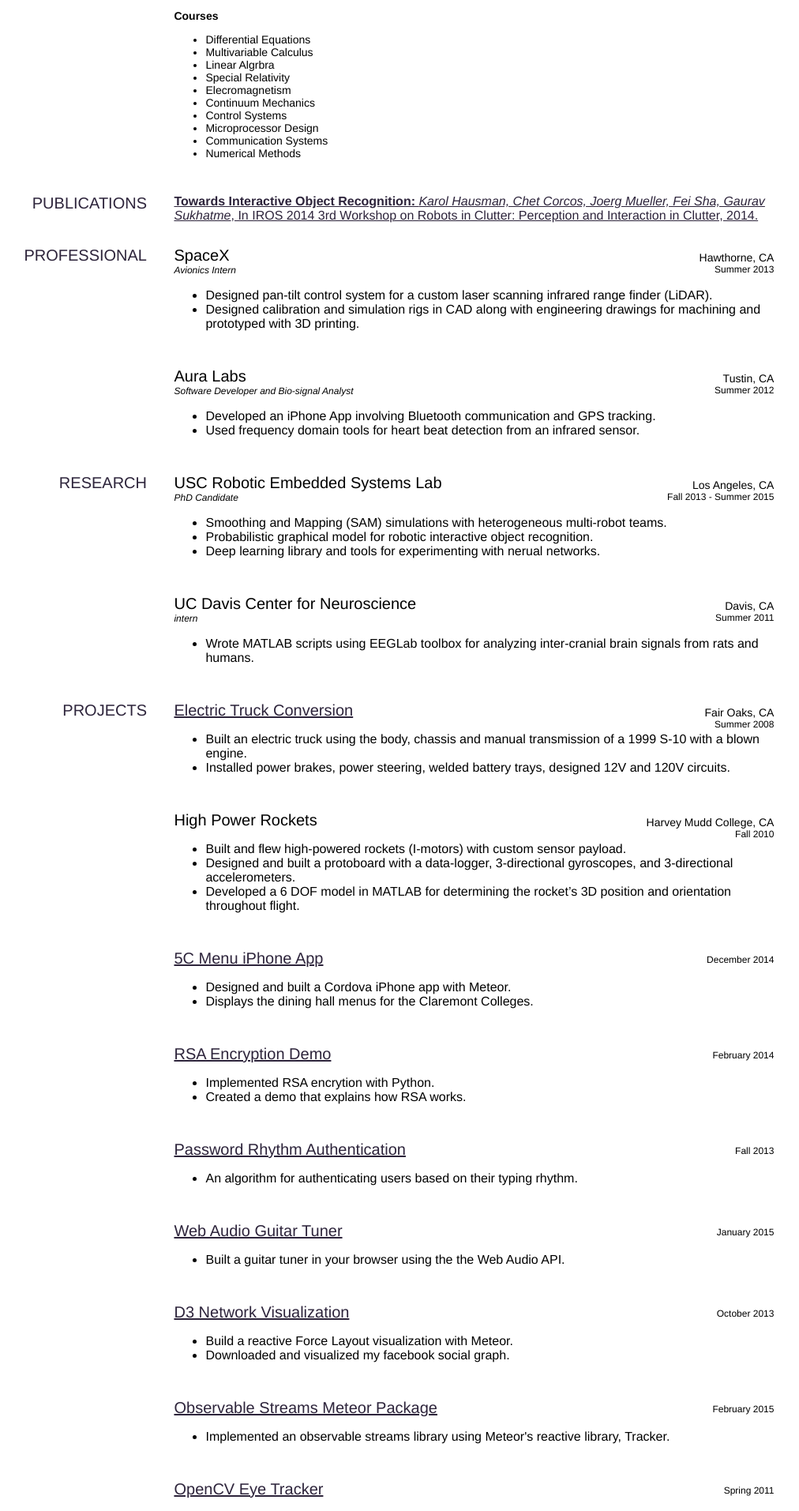
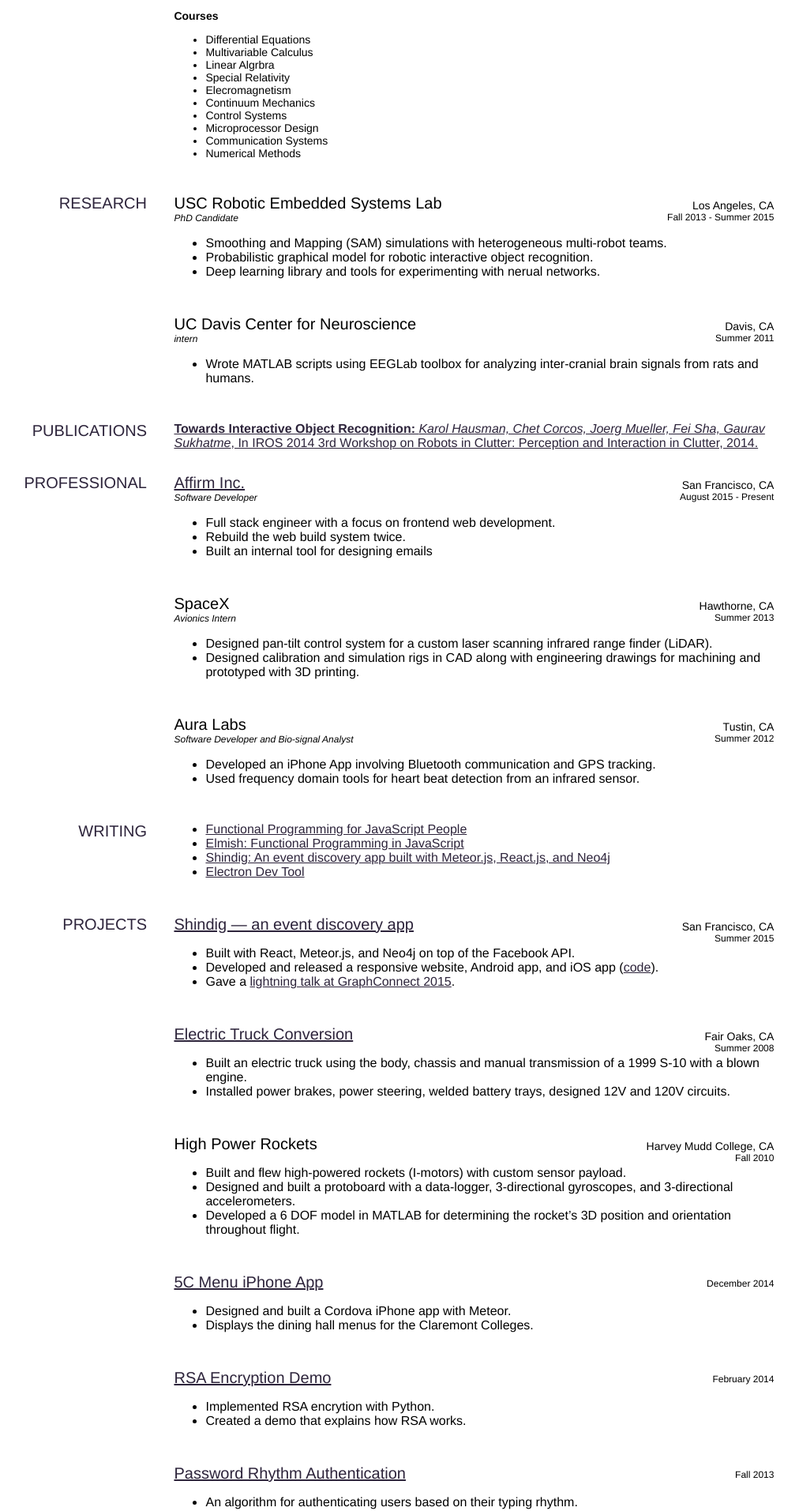
Before and after one commit to ccorcos/ccorcos.github.io, a Jekyll site: the page built from resume.html, in a window 1280 px wide. Shown: the part 517-2430 px from the top of the page at 79% size, without its empty margins (139-1151 px from the left). Built offline with Jekyll 4.4.1, drawn with Linux system fonts in a browser that asks for light colours.

Commit message:
updated with Affirm, writing, and shindig

```diff
--- a/_data/resume.json
+++ b/_data/resume.json
@@ -51,6 +51,16 @@
     "url": "/img/ior-iros2014.pdf"
   }],
   "professional": [{
+    "institution": "<a href='https://www.affirm.com'>Affirm Inc.</a>",
+    "title": "Software Developer",
+    "where": "San Francisco, CA",
+    "when": "August 2015 - Present",
+    "notes": [
+      "Full stack engineer with a focus on frontend web development.",
+      "Rebuild the web build system twice.",
+      "Built an internal tool for designing emails",
+    ]
+  }, {
     "institution": "SpaceX",
     "title": "Avionics Intern",
     "where": "Hawthorne, CA",
@@ -89,6 +99,15 @@
     ]
   }],
   "projects": [{
+    "title": "<a href='https://medium.com/@chetcorcos/shindig-an-event-discovery-app-built-with-meteor-js-react-js-and-neo4j-602afb483ae6'>Shindig &mdash; an event discovery app</a>",
+    "where": "San Francisco, CA",
+    "when": "Summer 2015",
+    "notes": [
+      "Built with React, Meteor.js, and Neo4j on top of the Facebook API.",
+      "Developed and released a responsive website, Android app, and iOS app (<a href='https://github.com/ccorcos/shindig'>code</a>).",
+      "Gave a <a href='https://neo4j.com/blog/mongodb-docker-graphconnect-lightning-talks/'>lightning talk at GraphConnect 2015</a>."
+    ]
+  },{
     "title": "<a href='/projects/2008/09/01/electric-truck.html'>Electric Truck Conversion</a>",
     "where": "Fair Oaks, CA",
     "when": "Summer 2008",
@@ -164,6 +183,24 @@
       "<a href='/projects/2010/01/01/1971-blazer.html'>Restored a 1971 Chevrolet Blaze with my father during winter break.</a>"
     ]
   }],
+  "writing": [
+    {
+      "url": "https://medium.com/@chetcorcos/functional-programming-for-javascript-people-1915d8775504#.mxumvmdeh",
+      "title": "Functional Programming for JavaScript People"
+    },
+    {
+      "url": "https://medium.com/@chetcorcos/elmish-functional-programming-in-javascript-50995f1d4b9e",
+      "title": "Elmish: Functional Programming in JavaScript"
+    },
+    {
+      "url": "https://medium.com/@chetcorcos/shindig-an-event-discovery-app-built-with-meteor-js-react-js-and-neo4j-602afb483ae6#.4t261hhqr",
+      "title": "Shindig: An event discovery app built with Meteor.js, React.js, and Neo4j"
+    },
+    {
+      "url": "https://medium.com/@chetcorcos/electron-dev-tool-13a4b4b3b0b#.y7eqks26m",
+      "title": "Electron Dev Tool"
+    }
+  ],
   "skills": [
     "Python (Theano, Numpy, iPython)",
     "JavaScript (Meteor.js, Node.js, d3.js, React.js, Cordova, Coffeescript)",
--- a/css/resume.scss
+++ b/css/resume.scss
@@ -175,7 +175,7 @@ $headerIconHeight: 50px;
   }
 }
 
-#skills {
+#skills, #writing {
   .content {
     ul {
       margin-top: 0;
--- a/resume.html
+++ b/resume.html
@@ -6,6 +6,7 @@ permalink: /resume/
 <!-- redirect_from: "/files/resume.pdf" -->
 
 <div class="resume">
+
   <div class="contact">
     <div class="inner">
       <div class="name"><a href="#">{{site.data.resume.name}}</a></div>
@@ -28,6 +29,7 @@ permalink: /resume/
       </div>
     </div>
   </div>
+
   <div class="rest">
     <div id="education" class="section">
       <div class="header"><a href="#education">Education</a></div>
@@ -57,6 +59,27 @@ permalink: /resume/
         {% endfor %}
       </div>
     </div>
+
+    <div id="research" class="section">
+      <div class="header"><a href="#research">Research</a></div>
+      <div class="content">
+        {% for x in site.data.resume.research %}
+          <div class="job content-item">
+            <div class="title">{{x.institution}}</div>
+            <div class="subtitle">{{x.title}}</div>
+            <div class="whenwhere"><div class="where">{{x.where}}</div><div class="when">{{x.when}}</div></div>
+            {% if x.notes %}
+              <ul class="notes">
+                {% for note in x.notes %}
+                  <li class="note">{{note}}</li>
+                {% endfor %}
+              </ul>
+            {% endif %}
+          </div>
+        {% endfor %}
+      </div>
+    </div>
+
     <div id="publications" class="section">
       <div class="header"><a href="#publications">Publications</a></div>
       <div class="content">
@@ -90,25 +113,19 @@ permalink: /resume/
       </div>
     </div>
 
-    <div id="research" class="section">
-      <div class="header"><a href="#research">Research</a></div>
+    <div id="writing" class="section">
+      <div class="header"><a href="#writing">Writing</a></div>
       <div class="content">
-        {% for x in site.data.resume.research %}
-          <div class="job content-item">
-            <div class="title">{{x.institution}}</div>
-            <div class="subtitle">{{x.title}}</div>
-            <div class="whenwhere"><div class="where">{{x.where}}</div><div class="when">{{x.when}}</div></div>
-            {% if x.notes %}
-              <ul class="notes">
-                {% for note in x.notes %}
-                  <li class="note">{{note}}</li>
-                {% endfor %}
-              </ul>
-            {% endif %}
-          </div>
-        {% endfor %}
+        <ul class="articles">
+          {% for x in site.data.resume.writing %}
+            <li class="article">
+              <a href="{{x.url}}">{{x.title}}</a>
+            </li>
+          {% endfor %}
+        </ul>
       </div>
     </div>
+
     <div id="projects" class="section">
       <div class="header"><a href="#projects">Projects</a></div>
       <div class="content">
@@ -127,6 +144,7 @@ permalink: /resume/
         {% endfor %}
       </div>
     </div>
+
     <div id="skills" class="section">
       <div class="header"><a href="#skills">Skills</a></div>
       <div class="content">
@@ -138,6 +156,7 @@ permalink: /resume/
       </div>
     </div>
   </div>
+
 </div>
 
 
```
